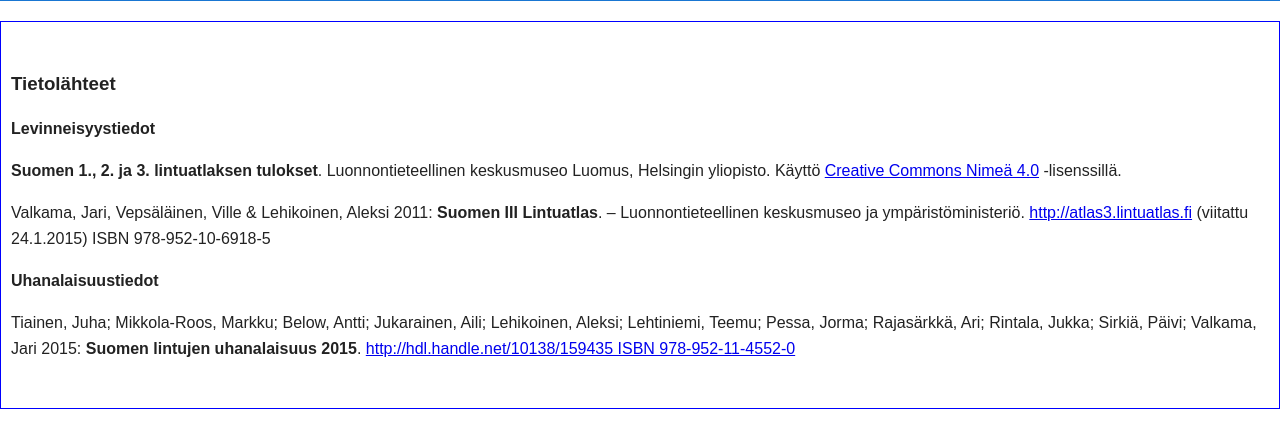
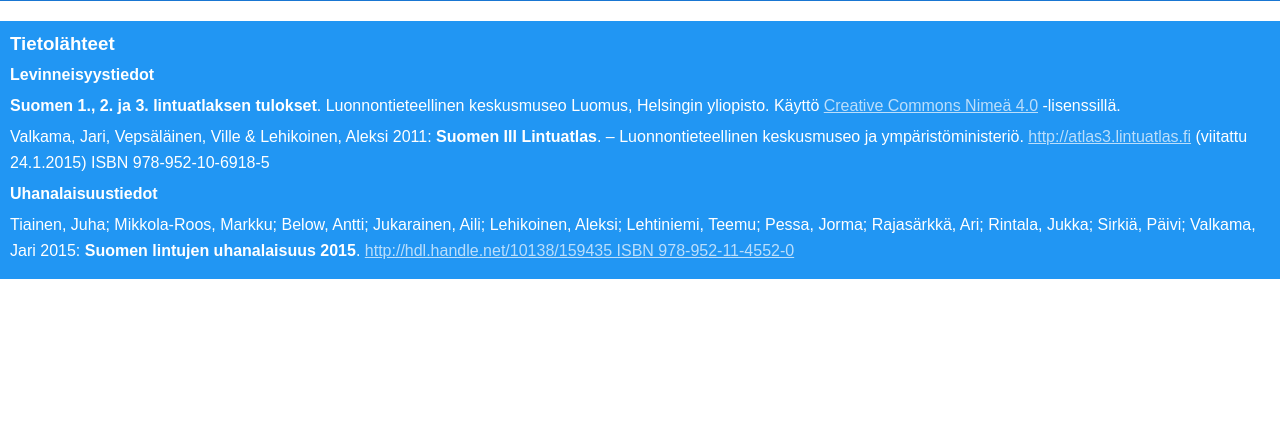
Before and after one commit to mikkohei13/Suomen-linnut, a PHP site: page / in a window 1280 px wide. Shown: the part 47-495 px from the top of the page. Run offline with PHP 8.4, Linux system fonts and the light colour scheme; some libraries are stand-ins or nearby versions.

Commit message:
Footer styles

```diff
--- a/css/app.css
+++ b/css/app.css
@@ -87,3 +87,22 @@ h2
 {
 	clear: both;
 }
+
+#footer-container
+{
+	background-color: #2196F3;
+	color: #fff;
+}
+
+#footer-container a
+{
+	color: #BBDEFB;
+}
+
+
+#footer-container h3,
+#footer-container h4,
+#footer-container p
+{
+	margin: 0 0 5px 0;
+}
--- a/index.php
+++ b/index.php
@@ -56,7 +56,7 @@
 
         </div> <!-- #main-container -->
 
-        <div class="footer-container">
+        <div id="footer-container">
             <footer class="wrapper">
                 <h3>Tietolähteet</h3>
 
```
